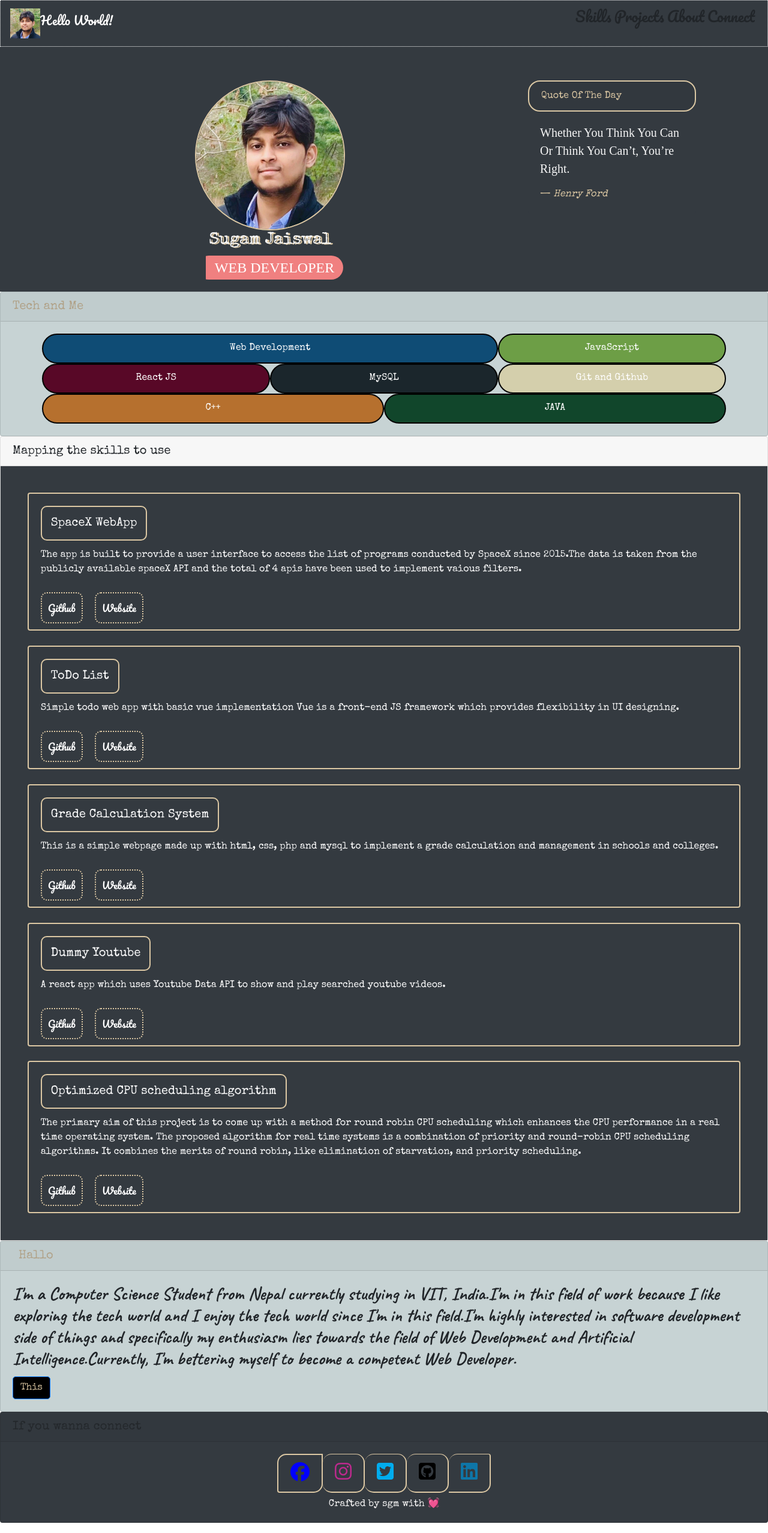
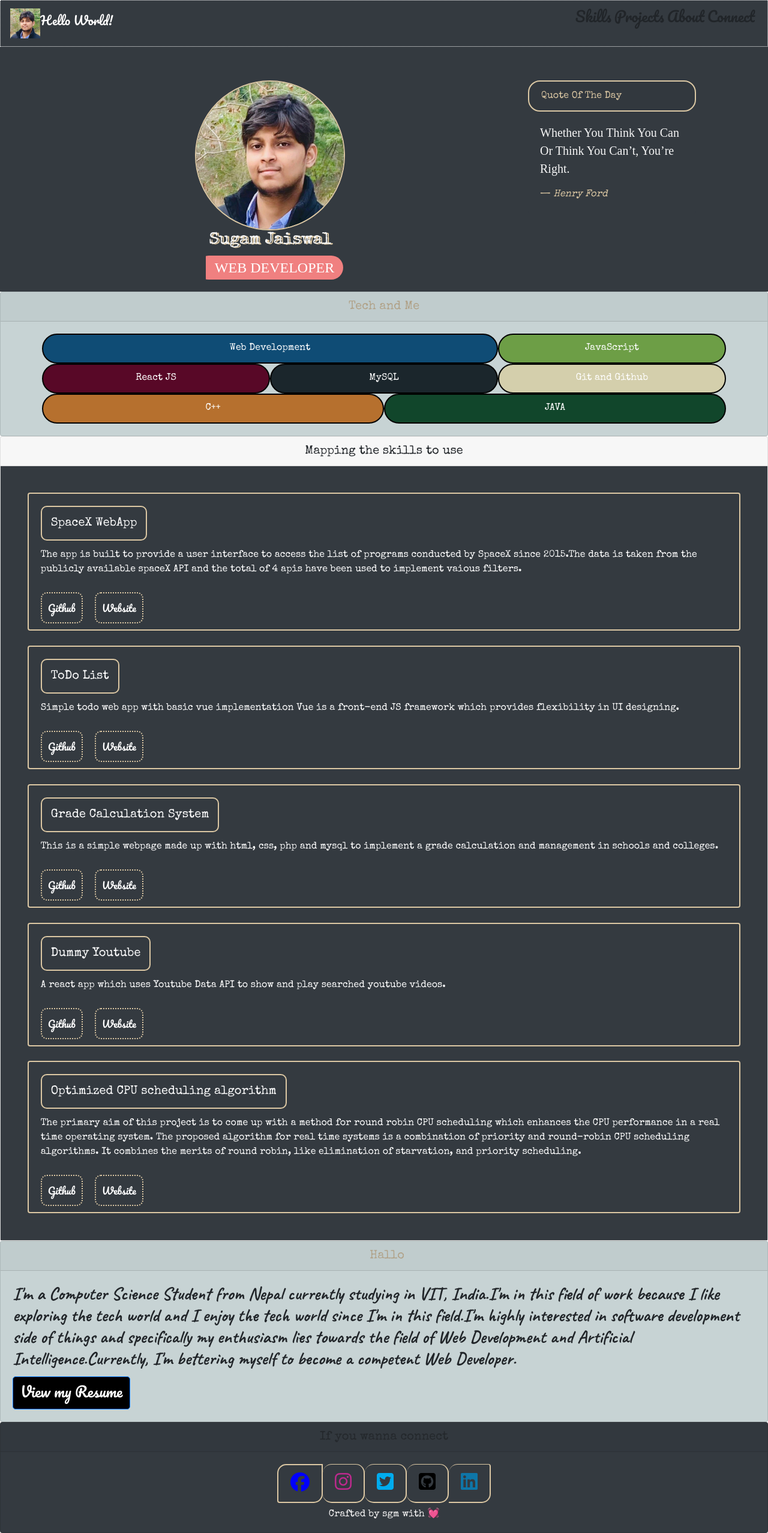
Before and after one commit to jaissugam/jaissugam.github.io, a React (Create React App) app: page / in a window 1280 px wide. Shown: the whole page at 60% size. Built offline with nearby package versions, Linux system fonts and the light colour scheme; a web font is replaced by a local one.

Commit message:
added resume

```diff
--- a/src/components/About.js
+++ b/src/components/About.js
@@ -1,13 +1,14 @@
 import {Card,Button} from 'react-bootstrap';
 import './about.css';
+import resume from './Resume.pdf';
 const About=()=>{
     return (
         <Card className="about">
-            <Card.Header as="h5"><span></span></Card.Header>
+            <Card.Header as="h5" style={{textAlign:'center'}}><span></span></Card.Header>
             <Card.Body>
                 <Card.Title style={{fontFamily: 'Caveat',fontSize:'30px'}}>I'm a Computer Science Student from Nepal currently studying in VIT, India.I'm in this field of work because I like exploring the tech world and I enjoy the tech world since I'm in this field.I'm highly interested in software development side of things and specifically my enthusiasm lies towards the field of Web Development and Artificial Intelligence.Currently, I'm bettering myself to become a competent Web Developer.  </Card.Title>
 
-                <Button variant="primary" style={{borderRadius:'5px',color:'rgb(219, 199, 163)',backgroundColor:'black'}}>This</Button>
+                <Button variant="primary" style={{borderRadius:'5px',color:'rgb(219, 199, 163)',backgroundColor:'black',fontSize:'1.5rem'}}><a target="_blank" rel="noreferrer" href={resume}>View my Resume</a></Button>
             </Card.Body>
         </Card>
     );
--- a/src/components/Footer.js
+++ b/src/components/Footer.js
@@ -3,7 +3,7 @@ import './Footer.css';
 const Footer=()=>{
     return (
         <Card className="foot">
-            <Card.Header as="h5">If you wanna connect</Card.Header>
+            <Card.Header as="h5" style={{textAlign:'center'}}>If you wanna connect</Card.Header>
             <Card.Body style={mycard}>
             <ListGroup horizontal>
                 <ListGroup.Item ><a style={{color:'blue'}} rel="noreferrer" target='_blank' href='https://www.facebook.com/sugam.jaiswal'><i className="fab fa-facebook fa-2x"></i></a></ListGroup.Item>
--- a/src/components/Projects.js
+++ b/src/components/Projects.js
@@ -5,7 +5,7 @@ import './Project.css';
 const Projects=()=>{
     return (
         <Card className="projects">
-            <Card.Header as="h5">Mapping the skills to use</Card.Header>
+            <Card.Header as="h5" style={{textAlign:'center'}}>Mapping the skills to use</Card.Header>
             <Card.Body style={{backgroundColor:"#343a40"}}>
                 <Project
                 pic={spacex}
--- a/src/components/Skills.css
+++ b/src/components/Skills.css
@@ -15,7 +15,7 @@
         padding-left: 35%;
     }
     75%{
-        padding-left: 4%;
+        padding-left: 45%;
         color:black;
     }
 
--- a/src/components/Skills.js
+++ b/src/components/Skills.js
@@ -3,7 +3,7 @@ import './Skills.css';
 const Skills=()=>{
     return (
         <Card className="skills">
-            <Card.Header as="h5">Tech and Me</Card.Header>
+            <Card.Header as="h5" style={{textAlign:'center'}}>Tech and Me</Card.Header>
             <Card.Body>
             <Container>
                 <Row>
--- a/src/components/about.css
+++ b/src/components/about.css
@@ -1,5 +1,6 @@
 .about{
     background-color: #C7D3D4FF;
+
 
 }
 .about h5{
```
Also changed, not shown: 18 other files (tests, documents, lock files or other folders).
